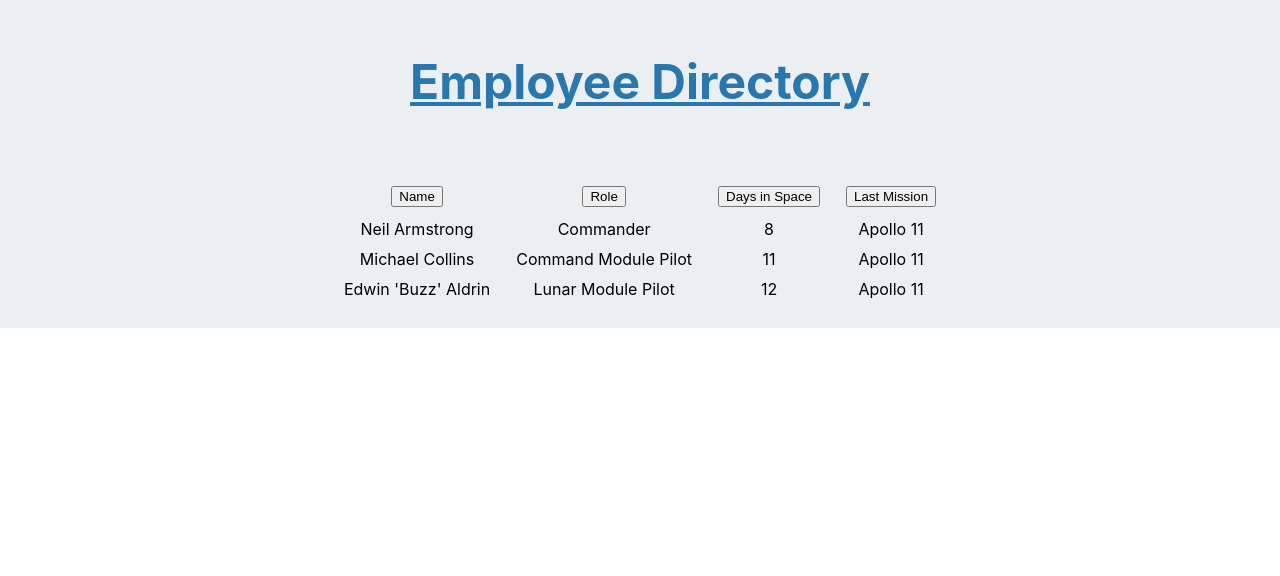
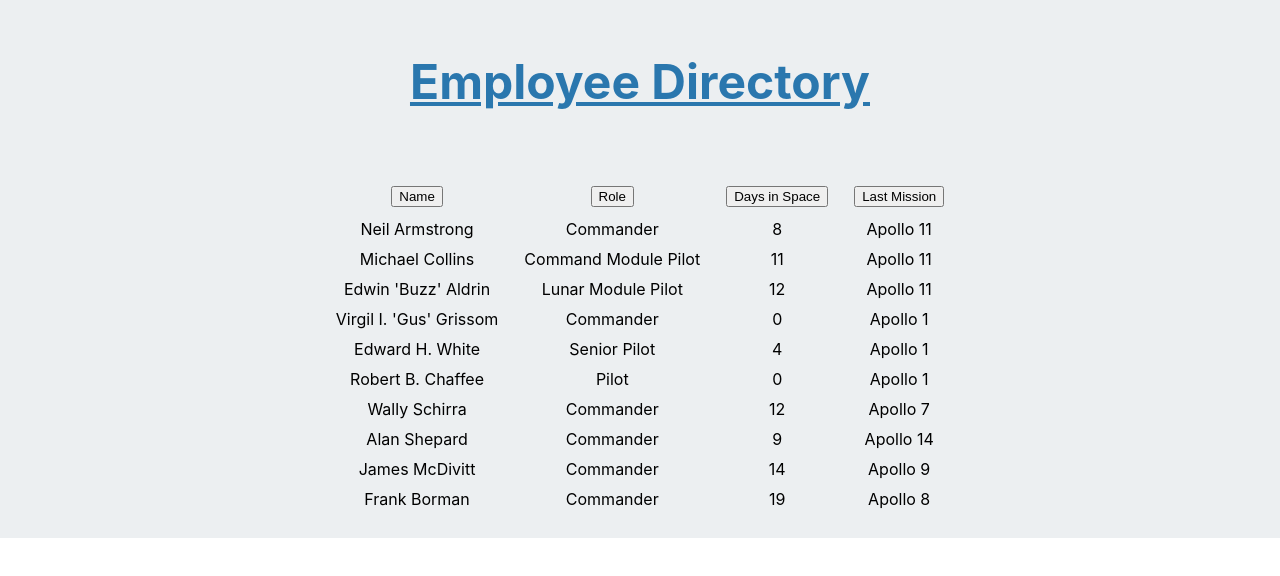
Before and after one commit to dfabert/EmployeeDirectory, a React (Create React App) app: page / in a window 1280 px wide. Shown: the top 576 px of the page. Built offline with nearby package versions, Linux system fonts and the light colour scheme.

Commit message:
filter by role now works

```diff
--- a/src/App.js
+++ b/src/App.js
@@ -6,8 +6,6 @@ import Title from "./components/Title";
 import employees from './components/employees.json';
 import './index.css';
 
-console.log(employees);
-
 class App extends Component {
   state = {
     employees
@@ -15,30 +13,23 @@ class App extends Component {
 
   sortByHeading = heading => {
     if(isNaN(employees[0][heading])){
-      console.log(employees);
       let employeeSorted = employees.sort((a,b) => {
         if(a[heading] < b[heading]) { return -1; }
         if(a[heading] > b[heading]) { return 1; }
         return 0;
       });
-
-
-      console.log(employeeSorted);
       this.setState({ employeeSorted });
     }else{
       let employeeSorted = employees.sort((a, b) => {
         return b[heading] - a[heading];
       });
-      console.log(employeeSorted);
-      this.setState({ employeeSorted });
+      this.setState({ employees:  employeeSorted });
     }
   }
 
   filter = filter => {
-      console.log('Lets filter by ' + filter);
-      let employeeFiltered = employees.filter(employee => employee.role === filter)
-      console.log(employeeFiltered);
-      this.setState({ employeeFiltered });
+      let employeeFiltered = employees.filter(employee => employee.role === filter);
+      this.setState({ employees: employeeFiltered });
   }
 
 
@@ -46,20 +37,22 @@ class App extends Component {
     return (
       <Wrapper>
         <Title>Employee Directory</Title>
-        <table>
+        <table><tbody>
           <TableHeader
             sortByHeading={this.sortByHeading}
           />
-            {this.state.employees.map(employee => (
+
+          {this.state.employees.map(employee => (
               <EmployeeTable
                 id={employee.id}
                 name={employee.name}
                 role={employee.role}
                 days_in_space={employee.days_in_space}
                 final_mission={employee.final_mission}
+                filter={this.filter}
               />
             ))}
-        </table>
+        </tbody></table>
       </Wrapper>
     );
   }
--- a/src/components/EmployeeTable/index.js
+++ b/src/components/EmployeeTable/index.js
@@ -4,12 +4,12 @@ import "./style.css";
 
 function EmployeeTable(props) {
   return (
-    <tr key={props.id}>
-      <td>{props.name}</td>
-      <td>{props.role}</td>
-      <td>{props.days_in_space}</td>
-      <td>{props.final_mission}</td>
-    </tr>
+      <tr key={props.id}>
+        <td>{props.name}</td>
+        <td onClick={() => props.filter(props.role)}>{props.role}</td>
+        <td>{props.days_in_space}</td>
+        <td>{props.final_mission}</td>
+      </tr>
   );
 }
 
--- a/src/components/TableHeader/index.js
+++ b/src/components/TableHeader/index.js
@@ -3,12 +3,12 @@ import "./style.css";
 
 function TableHeader(props) {
   return (
-    <tr class = 'tableheading'>
-      <td><button type="button" onClick={() => props.sortByHeading('name')}>Name</button></td>
-      <td><button type="button" onClick={() => props.sortByHeading('role')}>Role</button></td>
-      <td><button type="button" onClick={() => props.sortByHeading('days_in_space')}>Days in Space</button></td>
-      <td><button type="button" onClick={() => props.sortByHeading('last_mission')}>Last Mission</button></td>
-    </tr>
+      <tr className = 'tableheading'>
+        <td><button type="button" onClick={() => props.sortByHeading('name')}>Name</button></td>
+        <td><button type="button" onClick={() => props.sortByHeading('role')}>Role</button></td>
+        <td><button type="button" onClick={() => props.sortByHeading('days_in_space')}>Days in Space</button></td>
+        <td><button type="button" onClick={() => props.sortByHeading('last_mission')}>Last Mission</button></td>
+      </tr>
   );
 }
 
--- a/src/components/employees.json
+++ b/src/components/employees.json
@@ -19,5 +19,55 @@
     "role": "Lunar Module Pilot",
     "days_in_space": 12,
     "final_mission": "Apollo 11"
+  },
+  {
+    "id": 4,
+    "name": "Virgil I. 'Gus' Grissom",
+    "role": "Commander",
+    "days_in_space": 0,
+    "final_mission": "Apollo 1"
+  },
+  {
+    "id": 5,
+    "name": "Edward H. White",
+    "role": "Senior Pilot",
+    "days_in_space": 4,
+    "final_mission": "Apollo 1"
+  },
+  {
+    "id": 6,
+    "name": "Robert B. Chaffee",
+    "role": "Pilot",
+    "days_in_space": 0,
+    "final_mission": "Apollo 1"
+  },
+  {
+    "id": 7,
+    "name": "Wally Schirra",
+    "role": "Commander",
+    "days_in_space": 12,
+    "final_mission": "Apollo 7"
+  },
+  {
+    "id": 8,
+    "name": "Alan Shepard",
+    "role": "Commander",
+    "days_in_space": 9,
+    "final_mission": "Apollo 14"
+  },
+  {
+    "id": 9,
+    "name": "James McDivitt",
+    "role": "Commander",
+    "days_in_space": 14,
+    "final_mission": "Apollo 9"
+  },
+  {
+    "id": 10,
+    "name": "Frank Borman",
+    "role": "Commander",
+    "days_in_space": 19,
+    "final_mission": "Apollo 8"
   }
+
 ]
```
